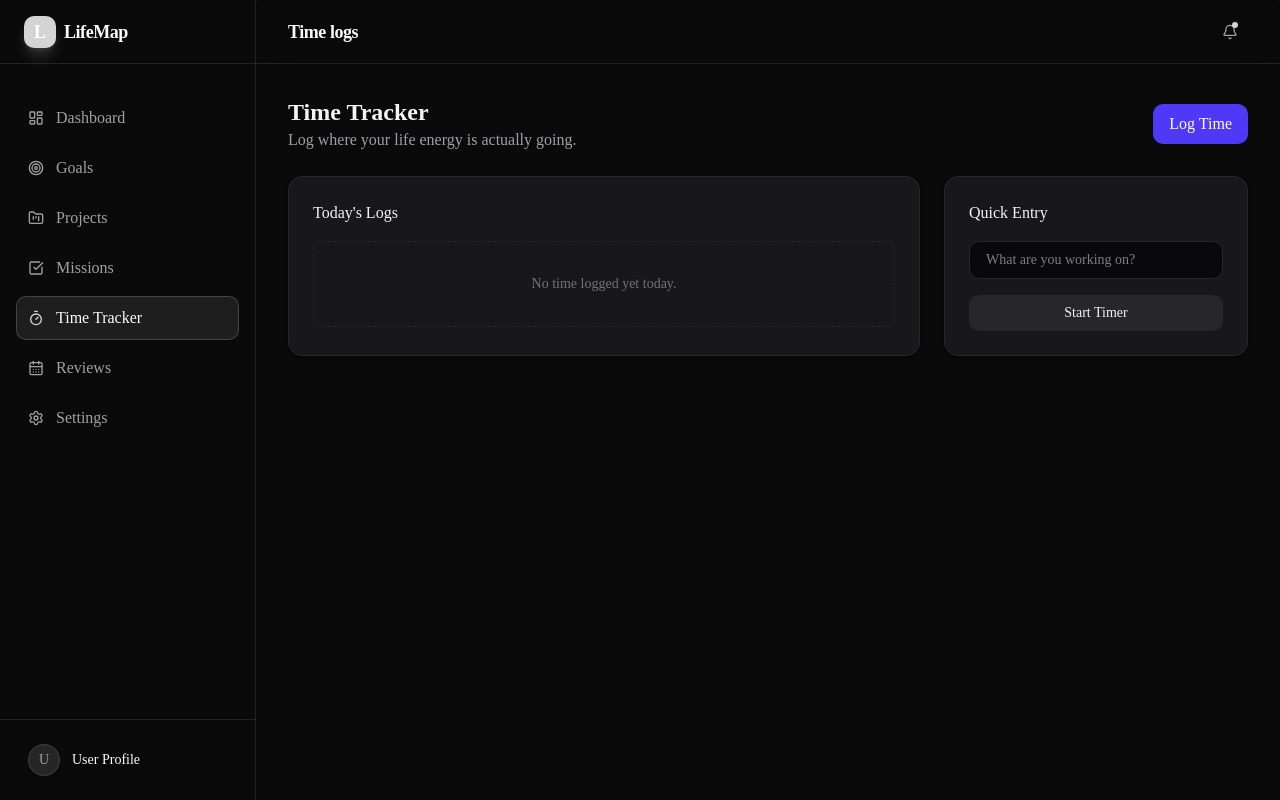
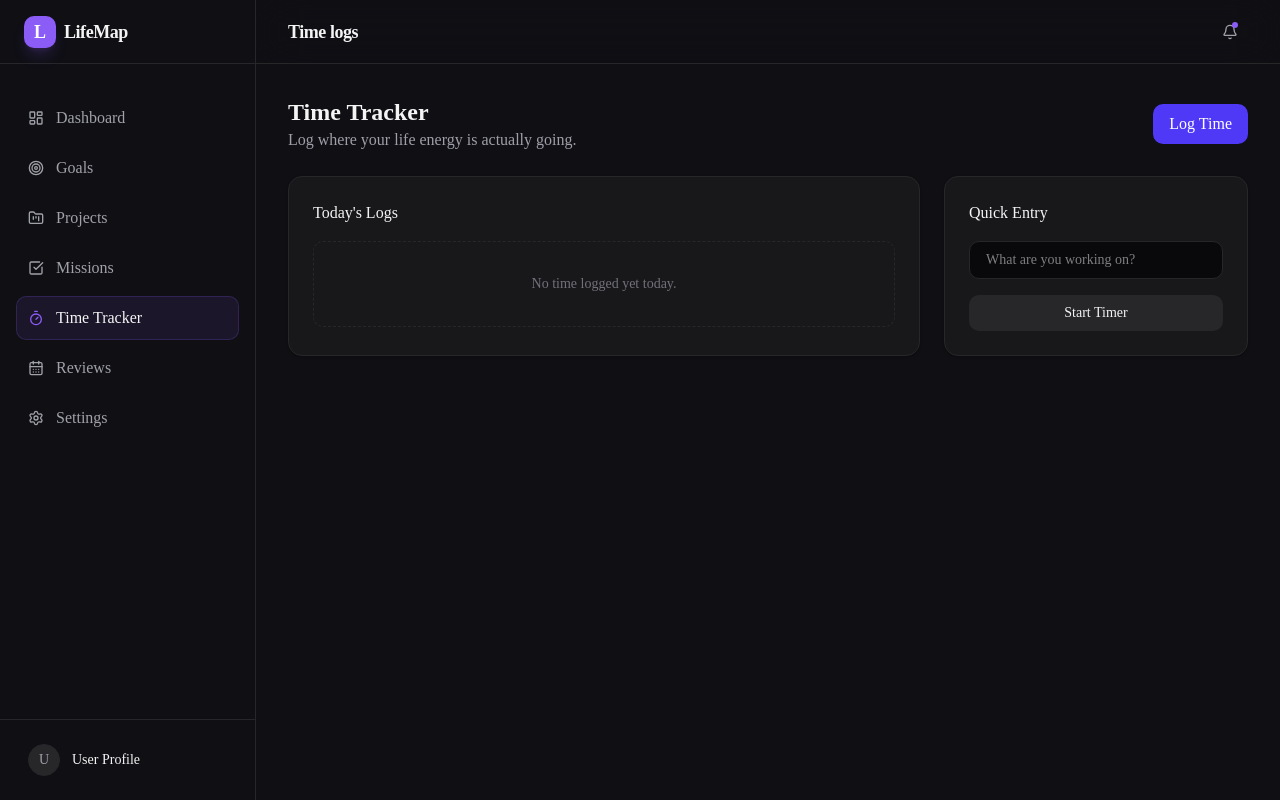
Before and after one commit to SingRajat/LifeMap, a Next.js app in the folder frontend/: page /time-logs in a window 1280 px wide. Built offline with nearby package versions, Linux system fonts and the light colour scheme.

Commit message:
updated theme colors and dark mode variables

```diff
--- a/frontend/app/globals.css
+++ b/frontend/app/globals.css
@@ -83,37 +83,39 @@
 }
 
 .dark {
-  --background: oklch(0.145 0 0);
-  --foreground: oklch(0.985 0 0);
-  --card: oklch(0.205 0 0);
-  --card-foreground: oklch(0.985 0 0);
-  --popover: oklch(0.205 0 0);
-  --popover-foreground: oklch(0.985 0 0);
-  --primary: oklch(0.87 0.00 0);
-  --primary-foreground: oklch(0.205 0 0);
-  --secondary: oklch(0.269 0 0);
-  --secondary-foreground: oklch(0.985 0 0);
-  --muted: oklch(0.269 0 0);
-  --muted-foreground: oklch(0.708 0 0);
-  --accent: oklch(0.371 0 0);
-  --accent-foreground: oklch(0.985 0 0);
+  --background: #0F0F14;
+  --foreground: #f4f4f5;
+  --card: #1A1A22;
+  --card-foreground: #f4f4f5;
+  --popover: #1A1A22;
+  --popover-foreground: #f4f4f5;
+  --primary: #8B5CF6;
+  --primary-foreground: #ffffff;
+  --secondary: #27272a;
+  --secondary-foreground: #f4f4f5;
+  --muted: #27272a;
+  --muted-foreground: #a1a1aa;
+  --accent: #27272a;
+  --accent-foreground: #f4f4f5;
+  --success: #10B981;
+  --success-foreground: #ffffff;
   --destructive: oklch(0.704 0.191 22.216);
-  --border: oklch(1 0 0 / 10%);
-  --input: oklch(1 0 0 / 15%);
-  --ring: oklch(0.556 0 0);
+  --border: #27272a;
+  --input: #27272a;
+  --ring: #8B5CF6;
   --chart-1: oklch(0.809 0.105 251.813);
   --chart-2: oklch(0.623 0.214 259.815);
   --chart-3: oklch(0.546 0.245 262.881);
   --chart-4: oklch(0.488 0.243 264.376);
   --chart-5: oklch(0.424 0.199 265.638);
-  --sidebar: oklch(0.205 0 0);
-  --sidebar-foreground: oklch(0.985 0 0);
-  --sidebar-primary: oklch(0.488 0.243 264.376);
-  --sidebar-primary-foreground: oklch(0.985 0 0);
-  --sidebar-accent: oklch(0.269 0 0);
-  --sidebar-accent-foreground: oklch(0.985 0 0);
-  --sidebar-border: oklch(1 0 0 / 10%);
-  --sidebar-ring: oklch(0.556 0 0);
+  --sidebar: #0F0F14;
+  --sidebar-foreground: #f4f4f5;
+  --sidebar-primary: #8B5CF6;
+  --sidebar-primary-foreground: #ffffff;
+  --sidebar-accent: #1A1A22;
+  --sidebar-accent-foreground: #f4f4f5;
+  --sidebar-border: #27272a;
+  --sidebar-ring: #8B5CF6;
 }
 
 @layer base {
```
